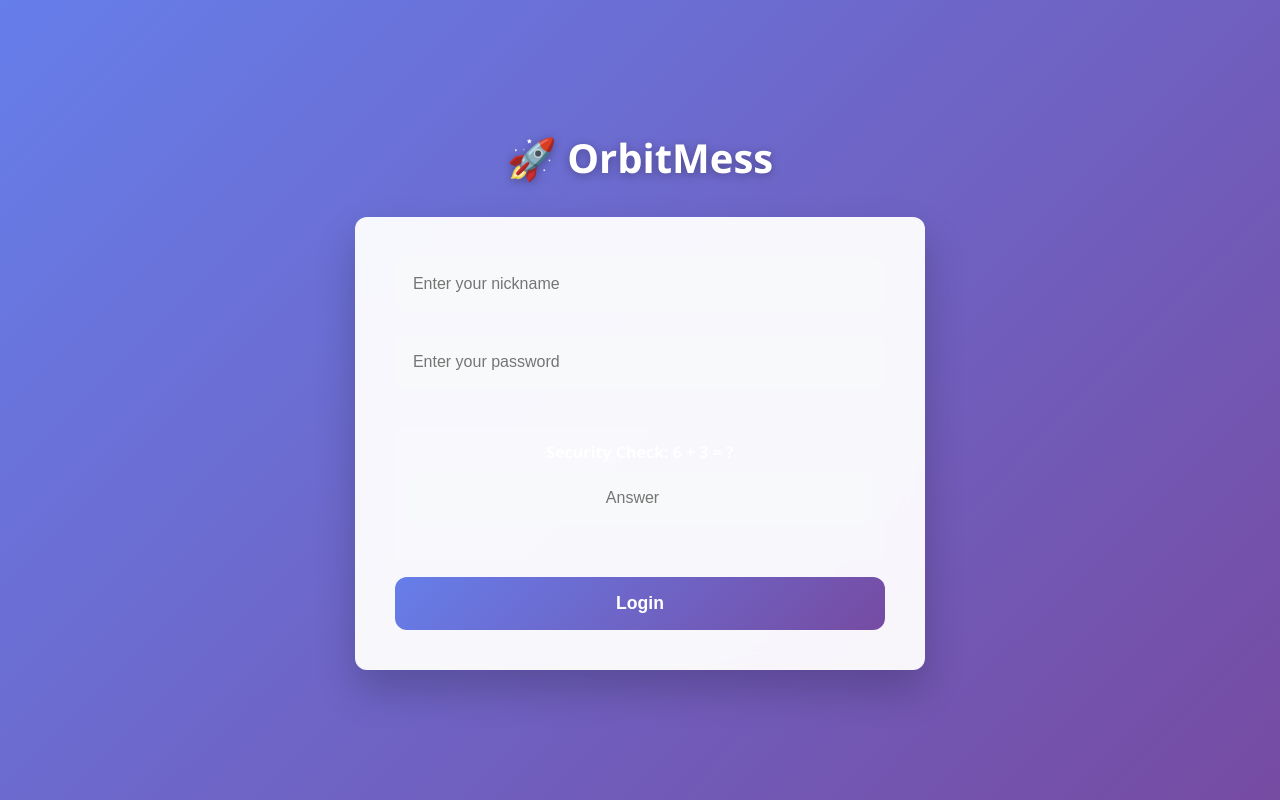
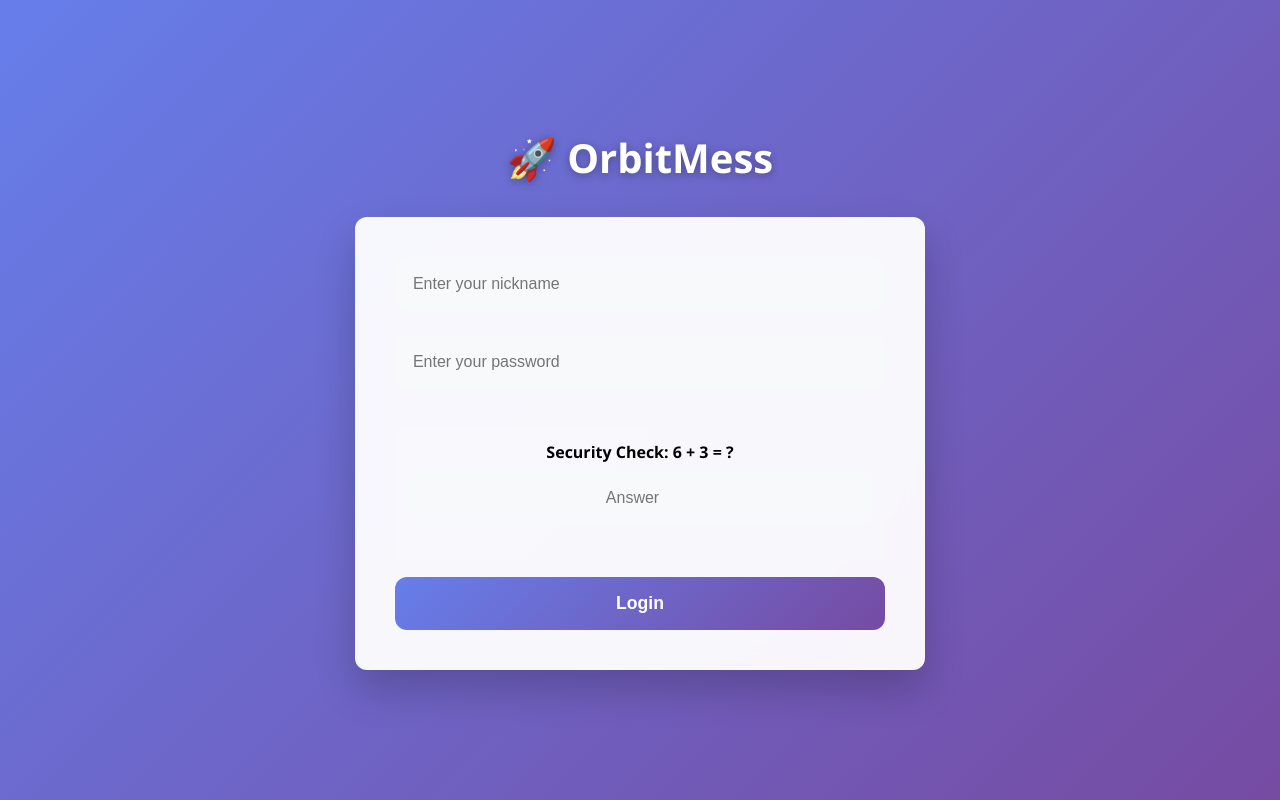
Before and after one commit to RZKGWIXX/March, a Flask app: page / in a window 1280 px wide. Run offline with Flask 3, Linux system fonts and the light colour scheme; some libraries are stand-ins or nearby versions.

Commit message:
Checkpoint before assistant change: Improve visibility of security question on login and registration pages
Change the security question label color to black for better readability and add a screenshot.

Replit-Commit-Author: Assistant

```diff
--- a/templates/base.html
+++ b/templates/base.html
@@ -23,7 +23,7 @@
       <input type="password" name="password" placeholder="Enter your password" required>
       {% if captcha_question %}
       <div style="margin: 1rem 0; padding: 0.75rem; background: rgba(255,255,255,0.1); border-radius: 8px; text-align: center;">
-        <label style="color: white; font-weight: 600;">Security Check: {{ captcha_question }}</label>
+        <label style="color: black; font-weight: 600;">Security Check: {{ captcha_question }}</label>
         <input type="number" name="captcha" placeholder="Answer" required style="margin-top: 0.5rem; text-align: center;">
       </div>
       {% endif %}
```
Also changed, not shown: attached_assets/image_1752215774324.png (added).
